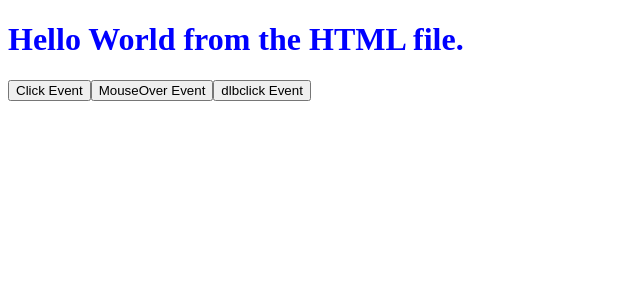
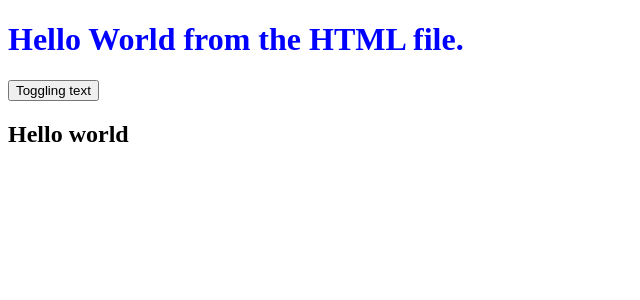
Before and after one commit to vega-ken/angularTutorial, an Angular app: page / in a window 1280 px wide. Shown: the top 300 px of the page, without its empty margins (0-640 px from the left). Built offline with nearby package versions, Linux system fonts and the light colour scheme.

Commit message:
cambiando propiedades de componentes a traves de eventos

```diff
--- a/src/app/components/sandbox/sandbox.component.html
+++ b/src/app/components/sandbox/sandbox.component.html
@@ -1,7 +1,7 @@
 <h1 class="special">Hello World from the HTML file.</h1>
 
-<button (click)="fireEvent($event , 'Hello')">Click Event</button>
+<button (click)="changeValue()">Toggling text</button>
 
-<button (mouseover)="fireEvent($event , 'Hello')">MouseOver Event</button>
-
-<button (dlbclick)="fireEvent($event , 'Hello')">dlbclick Event</button>
+<div *ngIf="value">
+  <h2>{{text}}</h2>
+</div>
--- a/src/app/components/sandbox/sandbox.component.ts
+++ b/src/app/components/sandbox/sandbox.component.ts
@@ -9,11 +9,12 @@ import { Component } from '@angular/core';
 
 export class SandboxComponent { // tu clase debe hacer match con el nombre del archivo
 
-  fireEvent(e , greeting){
-    console.log('event ocurred!');
-    console.log(e.currentTarget);
-    console.log(e.target);
-    console.log(e.type);
-    console.log(greeting);
+  text:string = 'Hello world';
+  value:boolean = true;
+
+  changeValue(){
+    //this.value = false;
+    this.value = !this.value; // for toogling
   }
+
 }
```
Also changed, not shown: notasAngular.txt.
